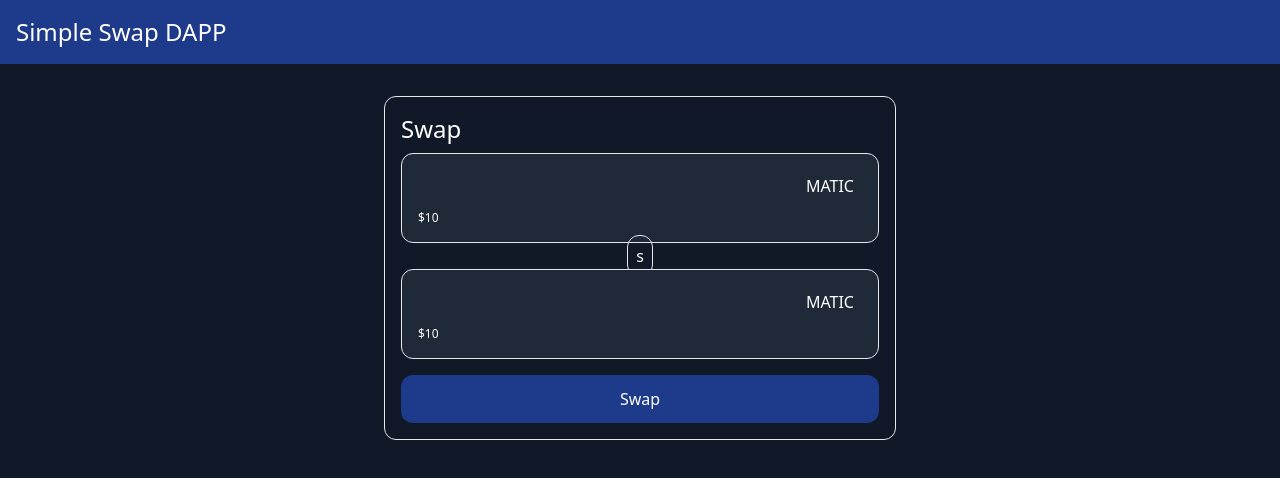
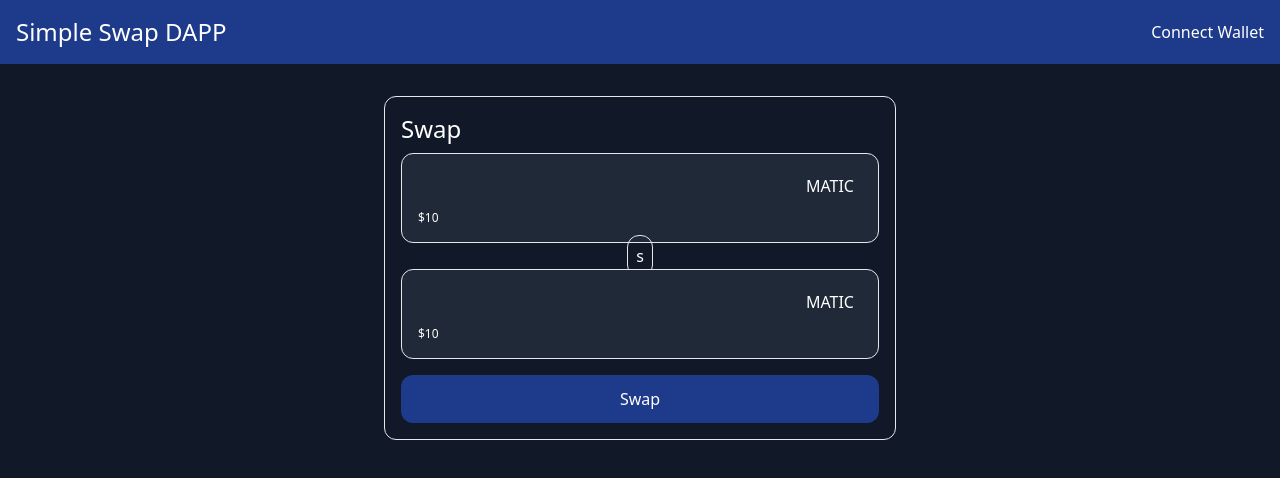
Before and after one commit to vijaypushkin/simple-swap-dapp, a React (Vite) app: page / in a window 1280 px wide. Shown: the top 478 px of the page. Built offline with nearby package versions, Linux system fonts and the light colour scheme.

Commit message:
feat: account modal added

```diff
--- a/package.json
+++ b/package.json
@@ -10,6 +10,7 @@
     "preview": "vite preview"
   },
   "dependencies": {
+    "@metamask/providers": "^11.1.0",
     "react": "^18.2.0",
     "react-dom": "^18.2.0"
   },
--- /dev/null
+++ b/src/App.css
@@ -0,0 +1,3 @@
+.btn-primary {
+    @apply active:scale-[99%] bg-blue-500 text-white font-bold py-2 px-4 rounded-xl;
+}
--- a/src/App.tsx
+++ b/src/App.tsx
@@ -1,14 +1,19 @@
 import ModalProvider from './context/modal-context.tsx';
 import Swap from './components/swap/swap.tsx';
 import PageLayout from './components/layout/page-layout.tsx';
+import WalletProvider from './context/wallet-context.tsx';
+
+import './App.css';
 
 function App() {
   return (
-    <ModalProvider>
-      <PageLayout>
-        <Swap />
-      </PageLayout>
-    </ModalProvider>
+    <WalletProvider>
+      <ModalProvider>
+        <PageLayout>
+          <Swap />
+        </PageLayout>
+      </ModalProvider>
+    </WalletProvider>
   );
 }
 
--- a/src/components/layout/page-layout.tsx
+++ b/src/components/layout/page-layout.tsx
@@ -1,3 +1,7 @@
+import React from 'react';
+import Account from '../wallet/account.tsx';
+import AccountModalBody from '../modals/account-modal.tsx';
+
 interface IPageLayoutProps {
   children: React.ReactNode;
 }
@@ -6,10 +10,12 @@ const PageLayout: React.FC<IPageLayoutProps> = ({ children }) => {
   return (
     <div className="flex flex-col min-h-screen bg-gray-900">
       <header className="flex-none bg-blue-900">
-        <nav className="flex justify-between items-center p-4">
-          <div className="flex gap-4">
-            <h1 className="text-2xl">Simple Swap DAPP</h1>
-          </div>
+        <nav className="flex gap-4 justify-between items-center p-4">
+          <h1 className="text-2xl">Simple Swap DAPP</h1>
+
+          <Account>
+            <AccountModalBody />
+          </Account>
         </nav>
       </header>
 
--- /dev/null
+++ b/src/components/modals/account-modal.tsx
@@ -0,0 +1,33 @@
+import React from 'react';
+
+import { useWalletContext } from '../../context/context-hooks.ts';
+import { truncateAddress } from '../../utils/wallet-utils.ts';
+
+const AccountModalBody: React.FC = () => {
+  const { account, handleConnectWallet, handleDisconnectWallet } =
+    useWalletContext();
+
+  return (
+    <div className="flex flex-col gap-2">
+      <h2 className="text-2xl">Account</h2>
+
+      {account ? (
+        <div className="flex flex-col gap-2 overflow-hidden">
+          <div className="md:hidden">{truncateAddress(account)}</div>
+
+          <div className="hidden md:block">{account}</div>
+
+          <button className="btn-primary" onClick={handleDisconnectWallet}>
+            Disconnect Wallet
+          </button>
+        </div>
+      ) : (
+        <button className="btn-primary" onClick={handleConnectWallet}>
+          Connect Wallet
+        </button>
+      )}
+    </div>
+  );
+};
+
+export default AccountModalBody;
--- /dev/null
+++ b/src/components/modals/modal.tsx
@@ -0,0 +1,34 @@
+import { useEffect, useRef } from 'react';
+
+interface IModalProps {
+  isOpen: boolean;
+  onClose: () => void;
+  children: React.ReactNode;
+}
+
+const Modal: React.FC<IModalProps> = ({ isOpen, onClose, children }) => {
+  const modalRef = useRef<HTMLDialogElement>(null);
+
+  useEffect(() => {
+    if (isOpen && modalRef.current?.open === false) {
+      modalRef.current?.showModal();
+    } else if (!isOpen && modalRef.current?.open === true) {
+      modalRef.current?.close();
+    }
+  }, [isOpen]);
+
+  return (
+    <dialog
+      ref={modalRef}
+      onClose={onClose}
+      className="w-8/12 rounded-xl relative"
+    >
+      <button className="absolute right-4 top-4" onClick={onClose}>
+        &times;
+      </button>
+      {children}
+    </dialog>
+  );
+};
+
+export default Modal;
--- /dev/null
+++ b/src/components/wallet/account.tsx
@@ -0,0 +1,28 @@
+import React, { useContext } from 'react';
+import { WalletContext } from '../../context/wallet-context.tsx';
+import { ModalContext } from '../../context/modal-context.tsx';
+import { truncateAddress } from '../../utils/wallet-utils.ts';
+import Modal from '../modals/modal.tsx';
+
+interface IAccountModalProps {
+  children: React.ReactNode;
+}
+
+const Account: React.FC<IAccountModalProps> = (props) => {
+  const { account } = useContext(WalletContext);
+  const { openModal, currentModal, closeModal } = useContext(ModalContext);
+
+  return (
+    <>
+      <button onClick={() => openModal('account-modal')}>
+        {account ? truncateAddress(account) : 'Connect Wallet'}
+      </button>
+
+      <Modal isOpen={currentModal === 'account-modal'} onClose={closeModal}>
+        {props.children}
+      </Modal>
+    </>
+  );
+};
+
+export default Account;
--- /dev/null
+++ b/src/context/context-hooks.ts
@@ -0,0 +1,23 @@
+import { useContext } from 'react';
+import { WalletContext } from './wallet-context.tsx';
+import { ModalContext } from './modal-context.tsx';
+
+export const useWalletContext = () => {
+  const context = useContext(WalletContext);
+
+  if (context === undefined) {
+    throw new Error('useWalletContext must be used within a WalletProvider');
+  }
+
+  return context;
+};
+
+export const useModalContext = () => {
+  const context = useContext(ModalContext);
+
+  if (context === undefined) {
+    throw new Error('useModalContext must be used within a ModalProvider');
+  }
+
+  return context;
+};
--- a/src/context/modal-context.tsx
+++ b/src/context/modal-context.tsx
@@ -1,8 +1,10 @@
 import React, { createContext, useState } from 'react';
 
+type TModalName = 'account-modal' | 'token-modal';
+
 interface IModalContext {
-  currentModal: string | null;
-  openModal: (modalName: string) => void;
+  currentModal: TModalName | null;
+  openModal: (modalName: TModalName) => void;
   closeModal: () => void;
 }
 
@@ -21,9 +23,9 @@ const ModalContext = createContext<IModalContext>({
 });
 
 const ModalProvider: React.FC<IModalContextProps> = ({ children }) => {
-  const [currentModal, setCurrentModal] = useState<string | null>(null);
+  const [currentModal, setCurrentModal] = useState<TModalName | null>(null);
 
-  const openModal = (modalName: string) => {
+  const openModal = (modalName: TModalName) => {
     setCurrentModal(modalName);
   };
 
```
